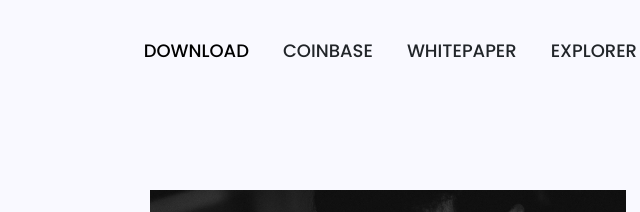
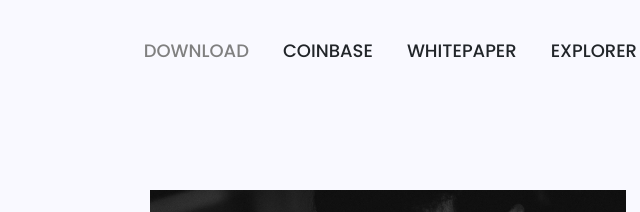
Before and after one commit to asma-mughal/frontend, a plain HTML site: page index.html in a window 1280 px wide. In both pictures the pointer is over the link "DOWNLOAD". Shown: the top 212 px of the page, 595-1235 px from the left. Drawn offline with nearby package versions, Linux system fonts and the light colour scheme.

Commit message:
mistakedone

```diff
--- a/css/style.css
+++ b/css/style.css
@@ -147,7 +147,7 @@ Header Section Start
 
 .navbar-link:hover,
 .navbar-link:active {
-  color: var(--helper);
+  color: #808080;
 }
 
 .mobile-navbar-btn {
@@ -742,6 +742,7 @@ Media Queries Section
     z-index: 9999;
   }
 
+
   .active .mobile-navbar-btn .mobile-nav-icon[name="close-outline"] {
     display: block;
   }
```
